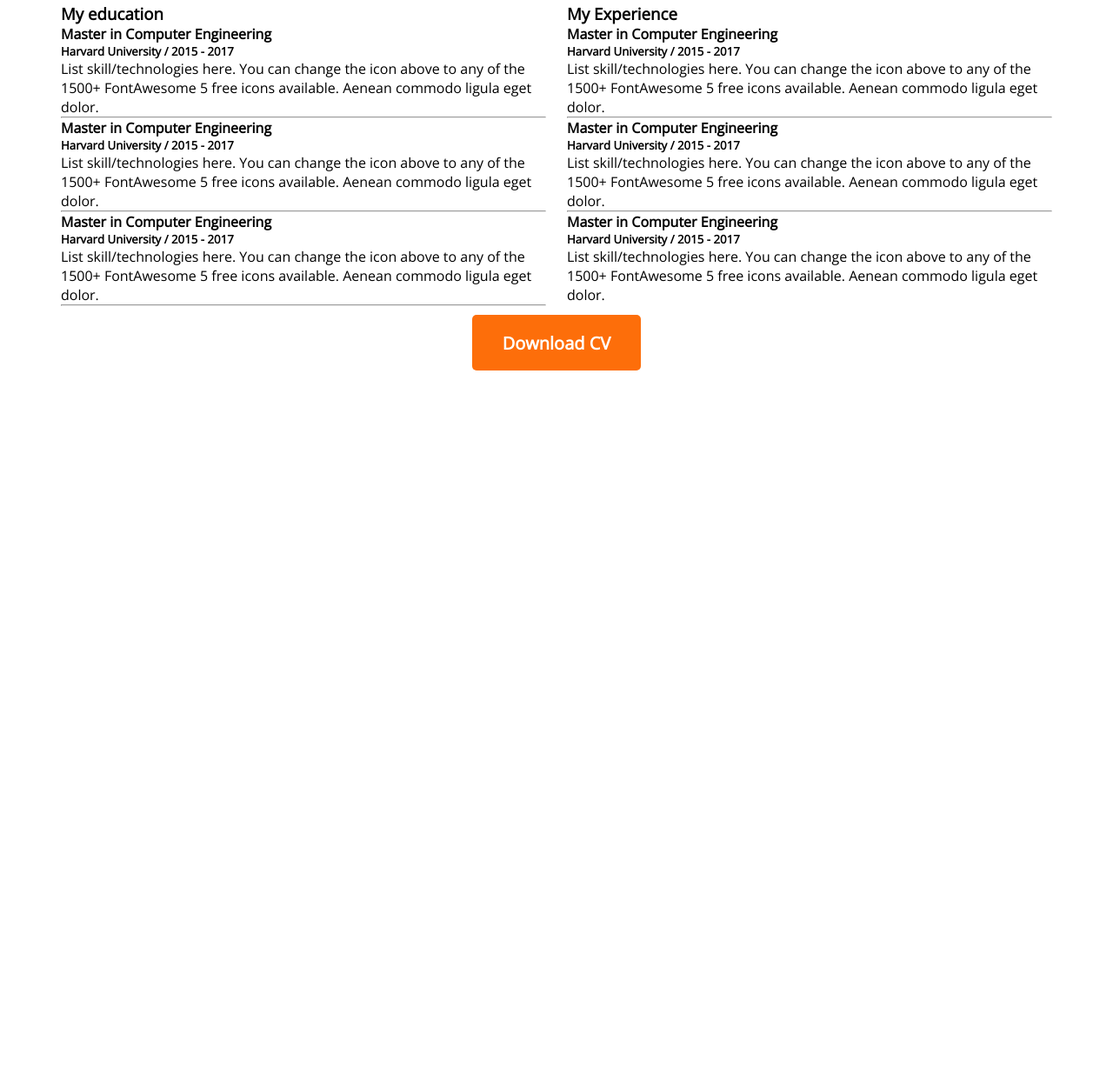
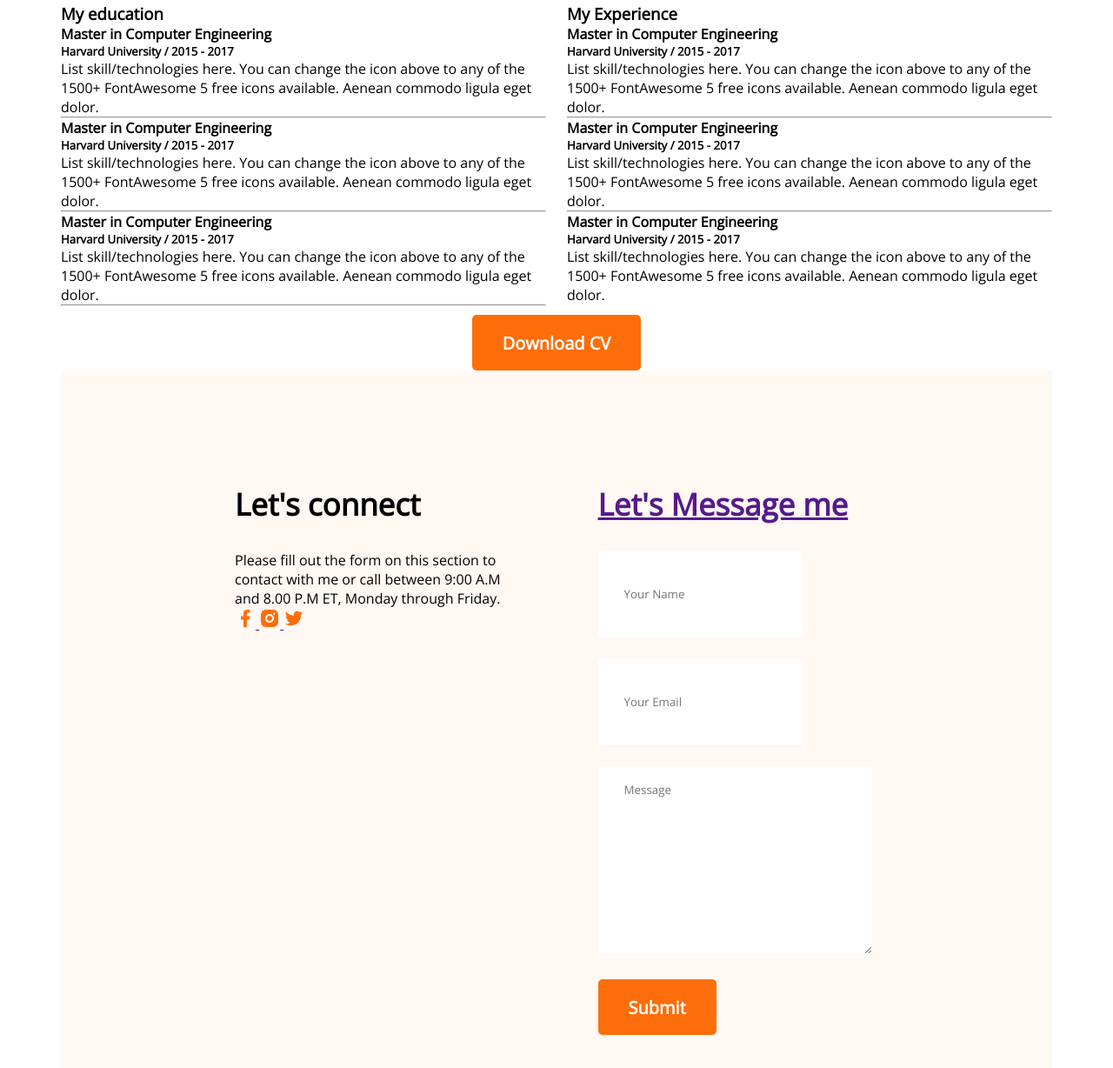
Before and after one commit to MollaKhaled/developer-portfolio, a plain HTML site: page index.html in a window 1280 px wide. Shown: the part 1598-2826 px from the top of the page at 87% size. Before the commit the page ends 2024 px from the top, so only its background shows below. Drawn offline with nearby package versions, Linux system fonts and the light colour scheme.

Commit message:
contact us added

```diff
--- a/index.html
+++ b/index.html
@@ -82,7 +82,7 @@
         </div>
       </section>
       <!-- Resume Section -->
-      <section class="resume"></section>
+      <section class="resume">
       <h3 class="section-title" >A summary of My Resume</h3>
       <div class="resume-content">
         <div >
@@ -138,7 +138,32 @@
       <div class="reume-button">
         <button class="btn-primary">Download CV</button>
       </div>
-      </div>
+    </section>
+    <!-- contact section -->
+     <section class="contact">
+        <div>
+          <h3 class="section-title">Let's connect</h3>
+          <p>Please fill out the form on this section to contact with me or call between 9:00 A.M and 8.00 P.M ET, Monday through Friday.</p>
+          <a href="">
+            <img src="images/icons/facebook.png" alt="">
+          </a>
+          <a href="">
+            <img src="images/icons/insta.png" alt="">
+          </a>
+          <a href="">
+            <img src="images/icons/twitter.png" alt="">
+        </div>
+        <h3 class="section-title">Let's Message me</h3>
+        <form action="">
+            <input type="text" name="" id="" placeholder="Your Name">
+            <input type="email" name="" id="" placeholder="Your Email">
+            <textarea name="" id="" cols="30" rows="10" placeholder="Message"></textarea>
+            <input class="btn-primary" type="submit" value="Submit">
+        </form>
+
+        </div>
+
+     </section>
     </main>
     <footer>
 
--- a/styles/portfolio.css
+++ b/styles/portfolio.css
@@ -173,3 +173,26 @@
     margin-top: 10px;
     text-align: center;
 }
+/* Contact styles */
+.contact{
+    display: flex;
+    gap: 100px;
+    background:#FFF8F3 ;
+    padding: 130px 200px;
+}
+.contact .section-title{
+    text-align: left;
+}
+.contact input[type="text"],input[type="email"] ,textarea{
+    margin-bottom: 24px;
+    border: 0;
+    width: 100;
+    padding:18px 30px;
+
+}
+input{
+    height: 64px;
+}
+.contact{
+    text-decoration: none;
+}
```
